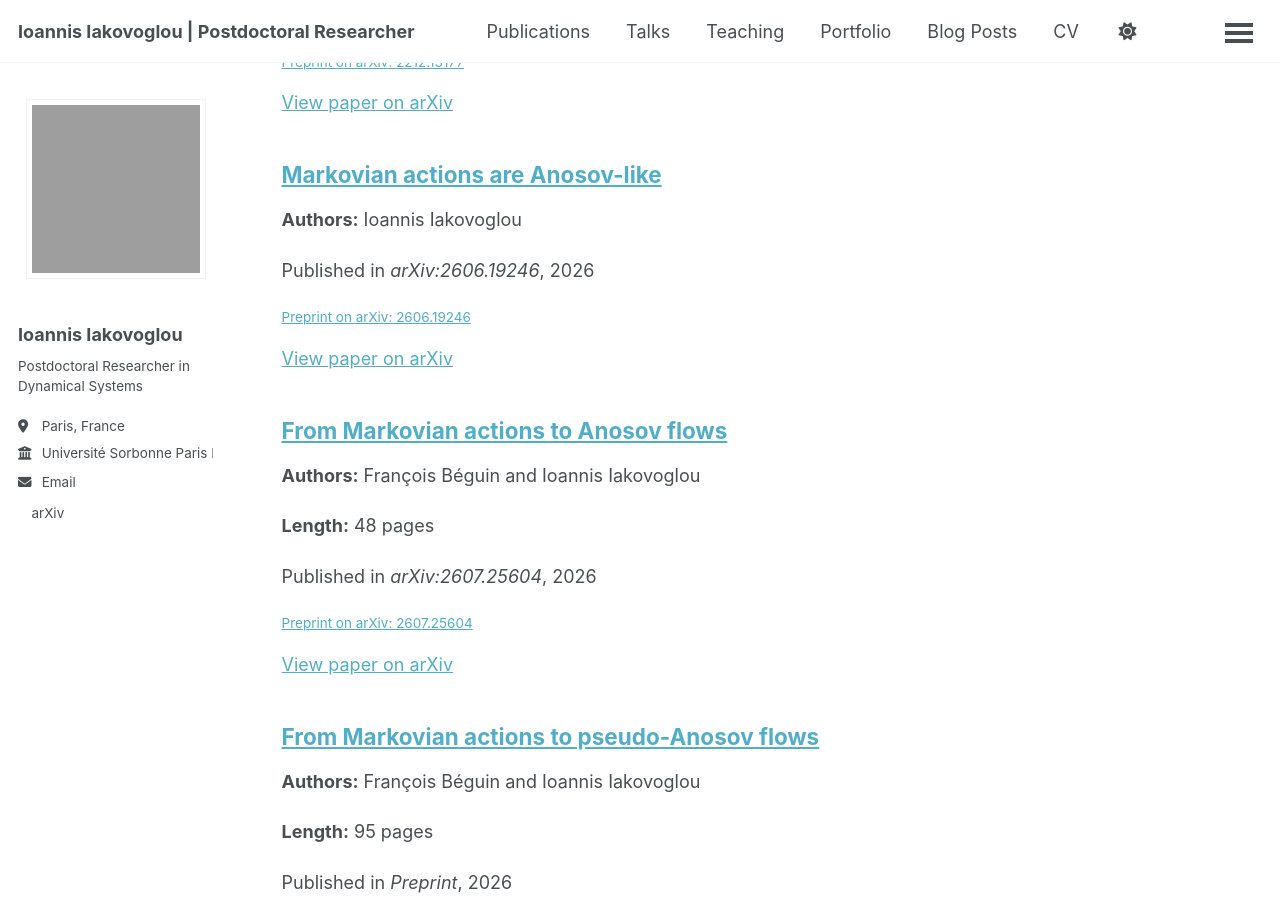
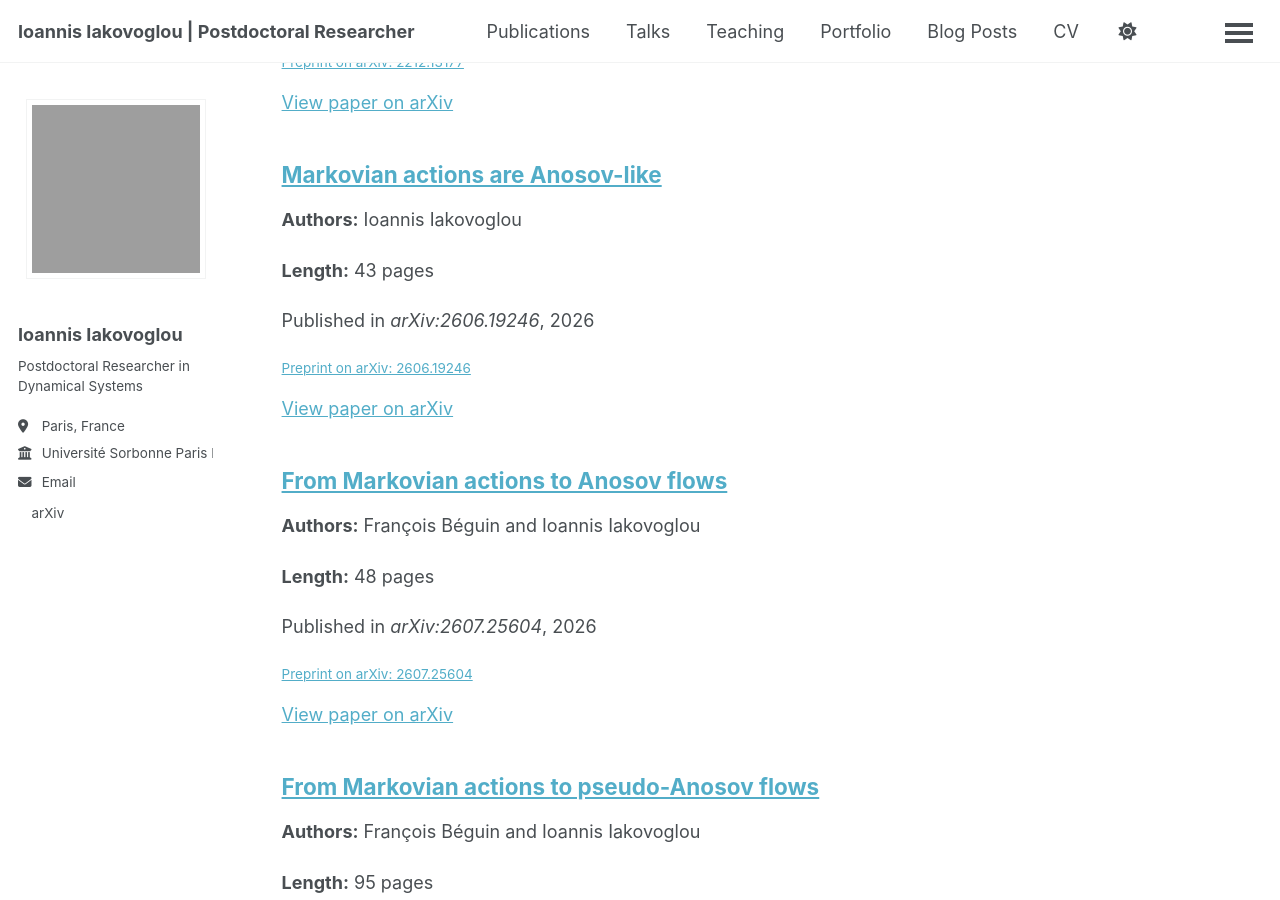
Before and after one commit to ioannisiakovoglou/ioannisiakovoglou.github.io, a Jekyll site: the page built from _pages/collection-archive.html, in a window 1280 px wide and 900 px high, scrolled down 2512 px. Built offline with Jekyll 4.4.1, drawn with Linux system fonts in a browser that asks for light colours; a script bundle is joined from its source files by our own code; a style sheet for code colours, icons or effects is not loaded.

Commit message:
Add page count to Markovian actions publication
Added page count to the publication metadata.

```diff
--- a/_publications/markovianareanosovlike.md
+++ b/_publications/markovianareanosovlike.md
@@ -1,6 +1,7 @@
 ---
 title: "Markovian actions are Anosov-like"
 authors: "Ioannis Iakovoglou"
+pages: "43 pages"
 collection: publications
 category: preprints
 permalink: /publication/markovian-actions-are-anosov-like
```
